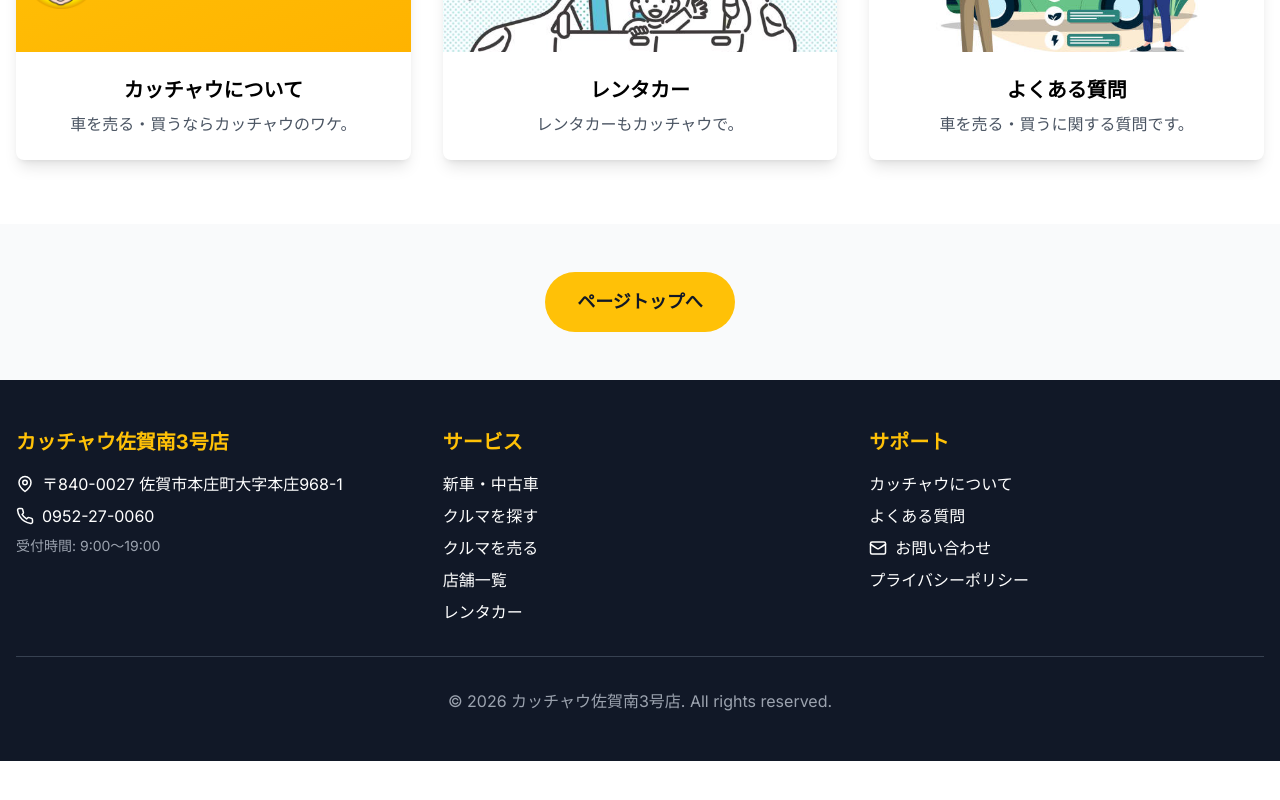
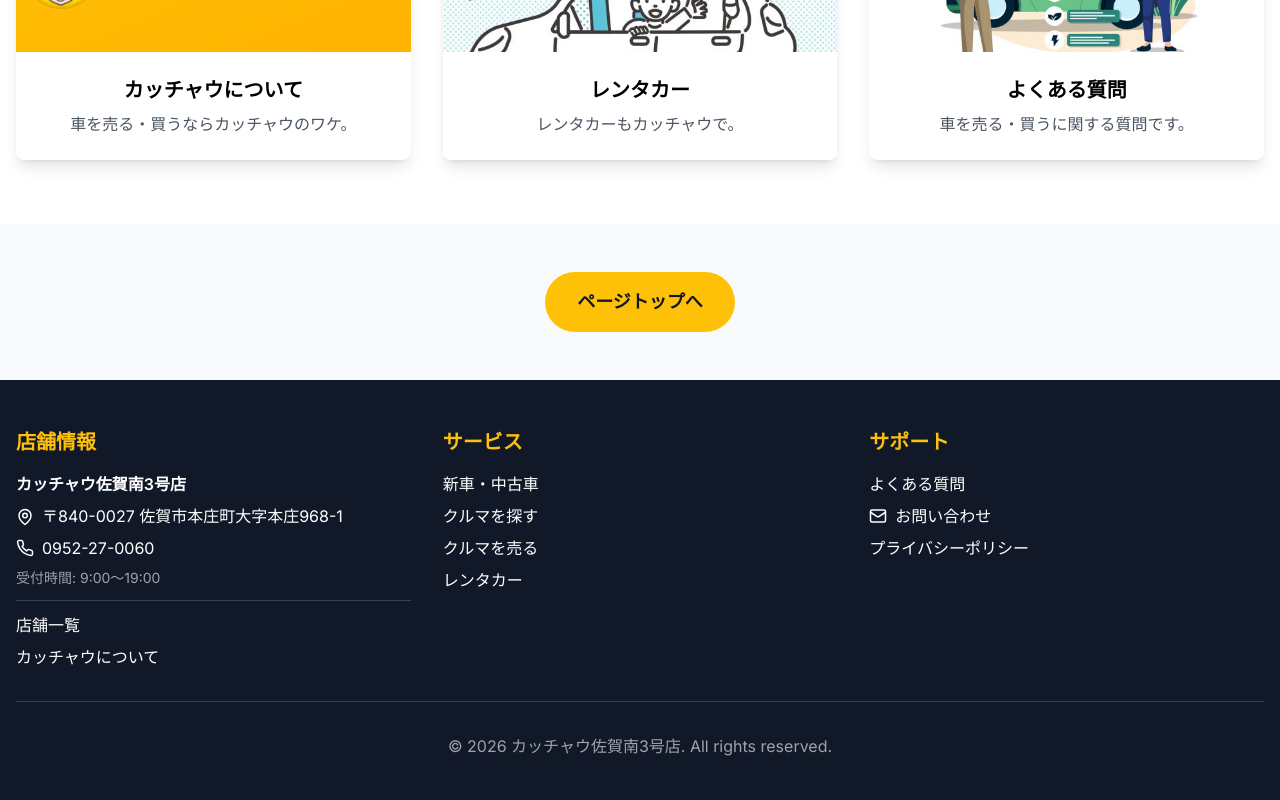
Before and after one commit to homepagebusinessfc-debug/homepage-business-project, a Next.js app: page / in a window 1280 px wide. Shown: the part 2859-3659 px from the top of the page. Before the commit the page ends 3620 px from the top, so only its background shows below. Built offline with nearby package versions, Linux system fonts and the light colour scheme.

Commit message:
Update file Footer.tsx

```diff
--- a/components/Footer.tsx
+++ b/components/Footer.tsx
@@ -5,30 +5,50 @@ export default function Footer() {
   return (
     <footer className="bg-gray-900 text-white py-12 px-4">
       <div className="max-w-7xl mx-auto grid grid-cols-1 md:grid-cols-3 gap-8">
-        {/* 会社情報 */}
+        {/* 店舗情報 */}
         <div>
-          <h3 className="text-xl font-bold mb-4 text-kacchau">カッチャウ佐賀南3号店</h3>
+          <h3 className="text-xl font-bold mb-4 text-kacchau">店舗情報</h3>
+          <div className="space-y-3">
+            <div>
+              <h4 className="font-semibold mb-2">カッチャウ佐賀南3号店</h4>
               <div className="space-y-2">
-            <p className="flex items-center gap-2">
-              <MapPin size={18} />
-              〒840-0027 佐賀市本庄町大字本庄968-1
+                <p className="flex items-start gap-2">
+                  <MapPin size={18} className="flex-shrink-0 mt-1" />
+                  <span>〒840-0027 佐賀市本庄町大字本庄968-1</span>
                 </p>
                 <p className="flex items-center gap-2">
                   <Phone size={18} />
+                  <a href="tel:0952-27-0060" className="hover:text-kacchau transition-colors">
                     0952-27-0060
+                  </a>
                 </p>
                 <p className="text-sm text-gray-400">受付時間: 9:00〜19:00</p>
               </div>
             </div>
+            <div className="pt-3 border-t border-gray-700">
+              <ul className="space-y-2">
+                <li>
+                  <a href="#shop" className="hover:text-kacchau transition-colors">
+                    店舗一覧
+                  </a>
+                </li>
+                <li>
+                  <a href="#about" className="hover:text-kacchau transition-colors">
+                    カッチャウについて
+                  </a>
+                </li>
+              </ul>
+            </div>
+          </div>
+        </div>
 
-        {/* リンク */}
+        {/* サービス */}
         <div>
           <h3 className="text-xl font-bold mb-4 text-kacchau">サービス</h3>
           <ul className="space-y-2">
             <li><a href="#cars" className="hover:text-kacchau transition-colors">新車・中古車</a></li>
             <li><a href="#search" className="hover:text-kacchau transition-colors">クルマを探す</a></li>
             <li><a href="#sell" className="hover:text-kacchau transition-colors">クルマを売る</a></li>
-            <li><a href="#shop" className="hover:text-kacchau transition-colors">店舗一覧</a></li>
             <li><a href="#rental" className="hover:text-kacchau transition-colors">レンタカー</a></li>
           </ul>
         </div>
@@ -37,7 +57,6 @@ export default function Footer() {
         <div>
           <h3 className="text-xl font-bold mb-4 text-kacchau">サポート</h3>
           <ul className="space-y-2">
-            <li><a href="#about" className="hover:text-kacchau transition-colors">カッチャウについて</a></li>
             <li><a href="#question" className="hover:text-kacchau transition-colors">よくある質問</a></li>
             <li>
               <a href="#contact" className="hover:text-kacchau transition-colors flex items-center gap-2">
```
Lines whose indentation alone changed are shown as unchanged.
